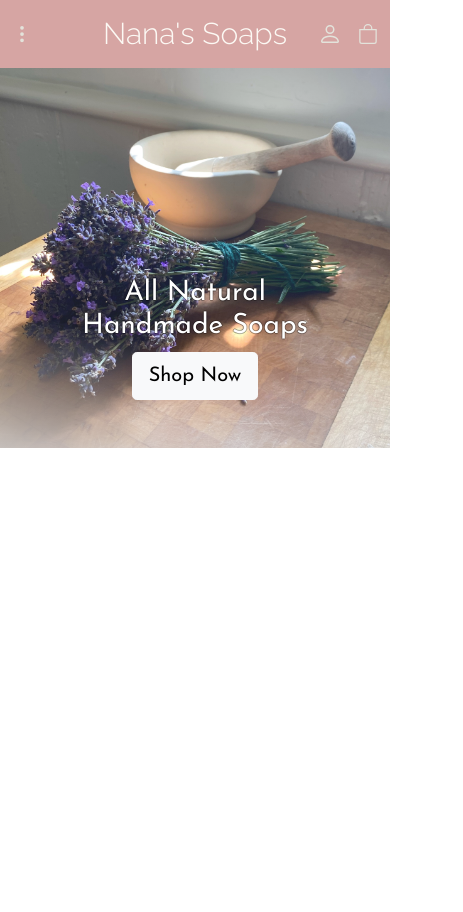
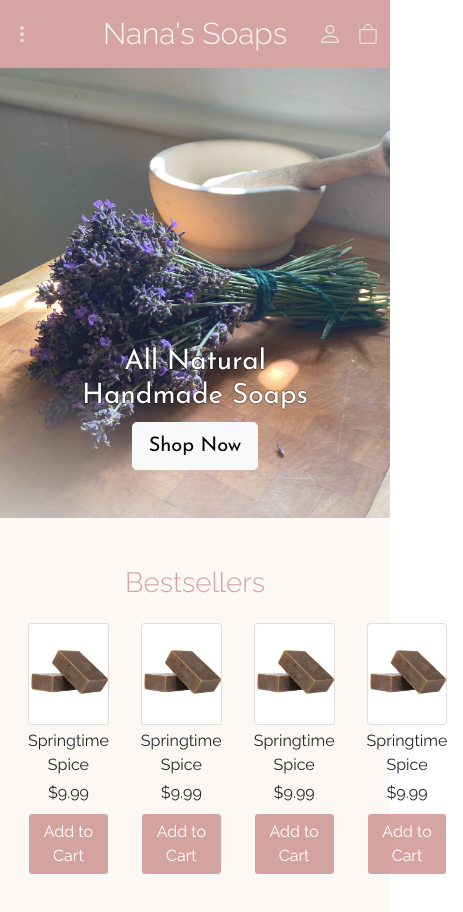
Before and after one commit to mkotik/nana_soap, a React (Create React App) app: page / in a window 390 px wide. Shown: the top 912 px of the page, 463 px wide, since content can reach past the window. Before the commit the page ends 844 px from the top, so only its background shows below. Built offline with nearby package versions, Linux system fonts and the light colour scheme.

Commit message:
created bestsellers section

```diff
--- a/src/components/MainDash/components/Bestsellers.js
+++ b/src/components/MainDash/components/Bestsellers.js
@@ -1,9 +1,22 @@
 import React from "react";
+import ItemCard from "./ItemCard.js";
 
 function Bestsellers(props) {
   return (
-    <div>
-      <h1>BestSeller</h1>
+    <div className="bestsellers py-5">
+      <div className="container">
+        <div>
+          <h1 className="bestsellers-header">Bestsellers</h1>
+          <div className="content">
+            <div className="cards-wrap">
+              <ItemCard />
+              <ItemCard />
+              <ItemCard />
+              <ItemCard />
+            </div>
+          </div>
+        </div>
+      </div>
     </div>
   );
 }
--- /dev/null
+++ b/src/components/MainDash/components/ItemCard.js
@@ -0,0 +1,21 @@
+import React from "react";
+import soapImg from "../../../assets/soap-item.png";
+
+function ItemCard(props) {
+  return (
+    <div className="itemCard">
+      <div className="img-wrap card img-fluid ">
+        <img src={soapImg} className="img-fluid" />
+      </div>
+      <div className="text-wrap">
+        <span className="title mt-1">Springtime Spice</span>
+        <span className="price mt-1">$9.99</span>
+        <button className="addBtn btn btn-dark mt-2 border-light">
+          Add to Cart
+        </button>
+      </div>
+    </div>
+  );
+}
+
+export default ItemCard;
--- a/src/styles/MainDash.scss
+++ b/src/styles/MainDash.scss
@@ -6,8 +6,18 @@ $red-2: #f4d4d0;
 $red-1: #f3e5e4;
 
 $white: #fcf9f4;
+$light-grey: #b9b9b771;
 $mid-grey: #696760;
 $dark-grey: #323029;
+
+$hero-height-1: 160%;
+$hero-height-2: 140%;
+$hero-height-3: 140%;
+$hero-height-4: 140%;
+$hero-height-5: 140%;
+$hero-height-6: 140%;
+$hero-height-7: 140%;
+$hero-height-8: 140%;
 
 .hero-wrap {
   background: linear-gradient(192deg, #ffffff1a 70%, rgba(211, 209, 209, 0.879)),
@@ -16,7 +26,7 @@ $dark-grey: #323029;
   position: absolute;
   top: 1;
   left: 0;
-  height: 160%;
+  height: 100.1rem;
   width: 100%;
   font-family: "Josefin Sans", sans-serif;
   display: flex;
@@ -42,60 +52,64 @@ $dark-grey: #323029;
 }
 
 .hero-wrap-wrap {
-  background-color: red;
+  background-color: rgb(255, 255, 255);
   width: 100%;
-  height: auto;
+  height: 100.1rem;
 }
+
 @media screen and (max-width: 1350px) {
   .hero-wrap {
-    height: 140%;
+    height: 87.5rem;
     // .text-wrap {
     //   height: 80rem;
     // }
   }
-}
-
-@media screen and (max-width: 1350px) {
-  .hero-wrap {
-    height: 140%;
-    // .text-wrap {
-    //   height: 80rem;
-    // }
+  .hero-wrap-wrap {
+    height: 87.5rem;
   }
 }
 
 @media screen and (max-width: 1150px) {
   .hero-wrap {
-    height: 120%;
+    height: 75rem;
     .text-wrap {
       padding-bottom: 30rem;
     }
+  }
+  .hero-wrap-wrap {
+    height: 75rem;
   }
 }
 
 @media screen and (max-width: 1000px) {
   .hero-wrap {
-    height: 100%;
+    height: 62.5rem;
     .text-wrap {
       padding-bottom: 21rem;
     }
+  }
+  .hero-wrap-wrap {
+    height: 62.5rem;
   }
 }
 
 @media screen and (max-width: 850px) {
   .hero-wrap {
-    height: 90%;
+    height: 56.3rem;
     .text-wrap {
       h1 {
         font-size: 2.5rem;
       }
     }
   }
+  .hero-wrap-wrap {
+    height: 56.3rem;
+  }
 }
 
 @media screen and (max-width: 700px) {
   .hero-wrap {
-    height: 70%;
+    height: 43.8rem;
     .text-wrap {
       padding-bottom: 15rem;
       h1 {
@@ -103,11 +117,14 @@ $dark-grey: #323029;
       }
     }
   }
+  .hero-wrap-wrap {
+    height: 43.8rem;
+  }
 }
 
 @media screen and (max-width: 550px) {
   .hero-wrap {
-    height: 60%;
+    height: 37.5rem;
     .text-wrap {
       padding-bottom: 12rem;
       h1 {
@@ -115,11 +132,14 @@ $dark-grey: #323029;
       }
     }
   }
+  .hero-wrap-wrap {
+    height: 37.5rem;
+  }
 }
 
 @media screen and (max-width: 400px) {
   .hero-wrap {
-    height: 45%;
+    height: 28.1rem;
     .text-wrap {
       //   height: 27.5rem;
       width: 15rem;
@@ -130,4 +150,44 @@ $dark-grey: #323029;
       }
     }
   }
+  .hero-wrap-wrap {
+    height: 28.1rem;
+  }
 }
+
+.bestsellers {
+  font-family: "Raleway", sans-serif;
+  background-color: $white;
+
+  .bestsellers-header {
+    // color: red;
+    font-weight: 300;
+    color: $primary;
+  }
+
+  .content {
+    display: flex;
+  }
+  .itemCard {
+    width: 25%;
+    padding: 1rem;
+    // background-color: red;
+    .text-wrap {
+      display: flex;
+      flex-direction: column;
+      .addBtn {
+        background-color: $primary;
+      }
+    }
+    .img-wrap {
+      aspect-ratio: 1;
+      //   overflow: hidden;
+      img {
+        max-width: 100%;
+      }
+    }
+  }
+  .cards-wrap {
+    display: flex;
+  }
+}
```
Also changed, not shown: src/assets/soap-item.png (added), src/assets/soap-png.jpeg (added).
